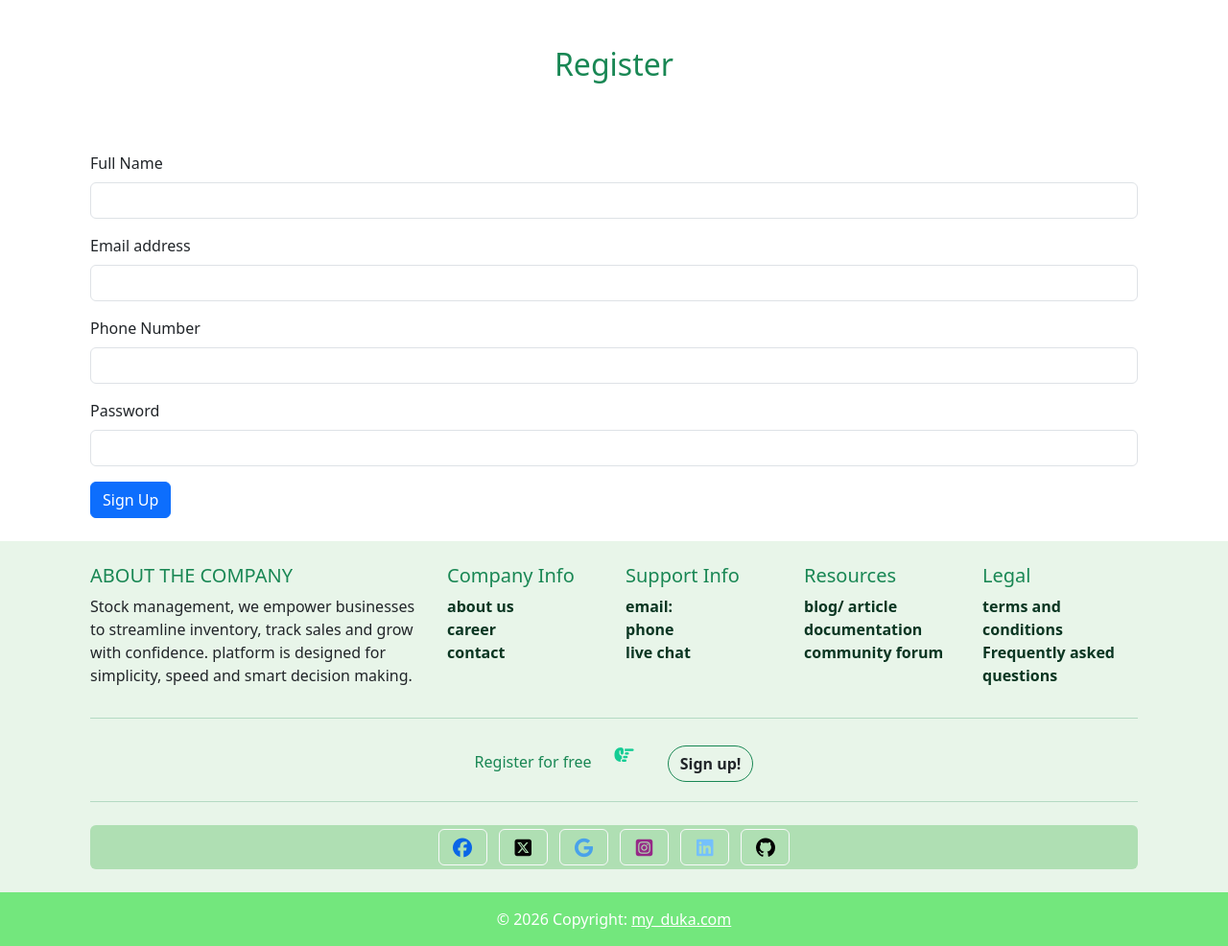
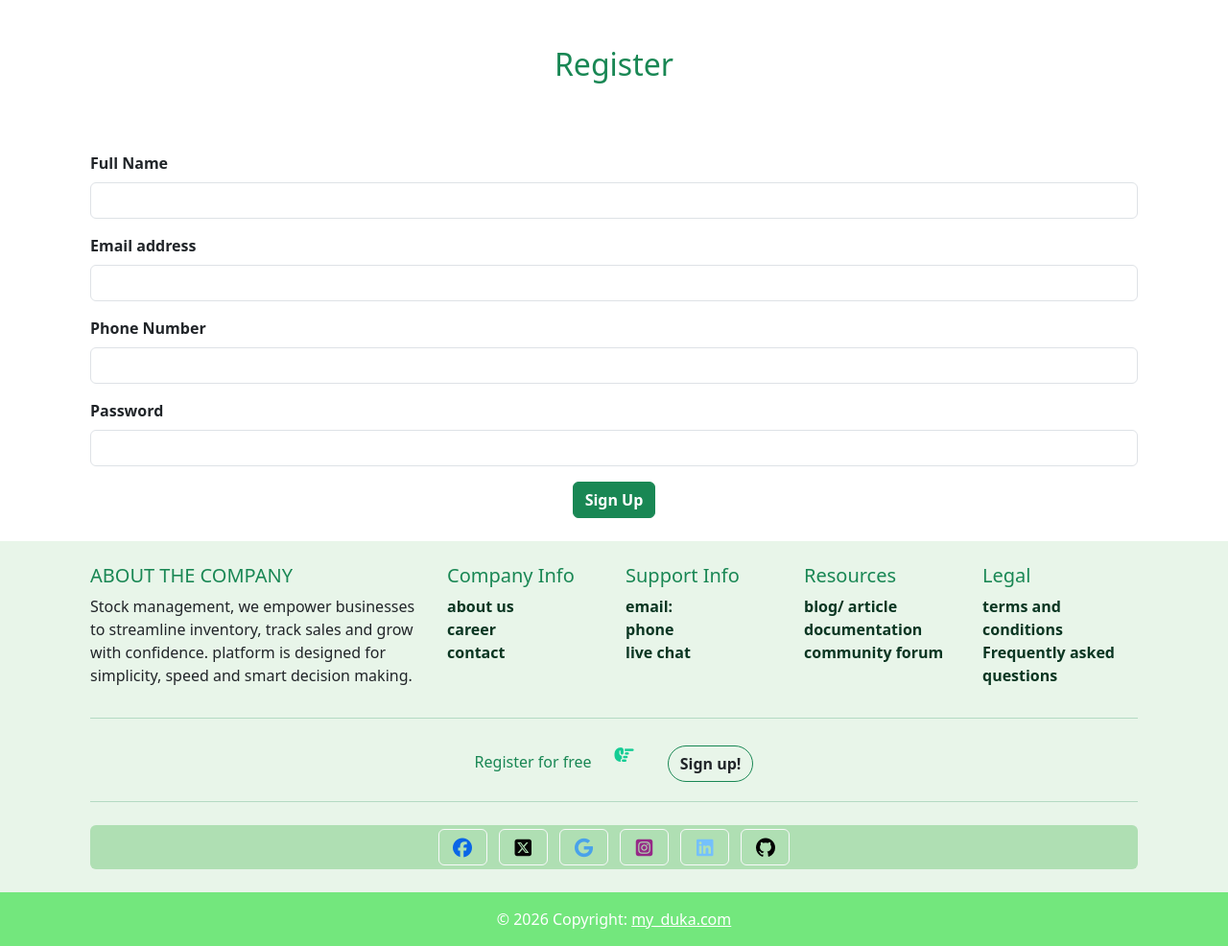
Before and after one commit to ghostayee/my-duka, a Flask app: page /register in a window 1280 px wide. Shown: the part 56-1042 px from the top of the page at 96% size. Run offline with Flask 3, Linux system fonts and the light colour scheme; some libraries are stand-ins or nearby versions.

Commit message:
registraion form

```diff
--- a/templates/register.html
+++ b/templates/register.html
@@ -7,22 +7,24 @@
 <div class="container p-4">
     <form>
         <div class="mb-3">
-            <label for="exampleInputEmail1" class="form-label">Full Name</label>
+            <label for="exampleInputEmail1" class="form-label fw-bold">Full Name</label>
             <input type="text" class="form-control" id="exampleInputEmail1" aria-describedby="emailHelp">
         </div>
         <div class="mb-3">
-            <label for="exampleInputEmail1" class="form-label">Email address</label>
+            <label for="exampleInputEmail1" class="form-label fw-bold">Email address</label>
             <input type="email" class="form-control" id="exampleInputEmail1" aria-describedby="emailHelp">
         </div>
         <div class="mb-3">
-            <label for="exampleInputEmail1" class="form-label">Phone Number</label>
+            <label for="exampleInputEmail1" class="form-label fw-bold">Phone Number</label>
             <input type="number" class="form-control" id="exampleInputEmail1" aria-describedby="emailHelp">
         </div>
         <div class="mb-3">
-            <label for="exampleInputPassword1" class="form-label">Password</label>
+            <label for="exampleInputPassword1" class="form-label fw-bold">Password</label>
             <input type="password" class="form-control" id="exampleInputPassword1">
         </div>
-        <button type="submit" class="btn btn-primary">Sign Up</button>
+        <div class="text-center">
+            <button type="submit" class="btn btn-success fw-bold">Sign Up</button>
+        </div>
     </form>
 </div>
 
```
